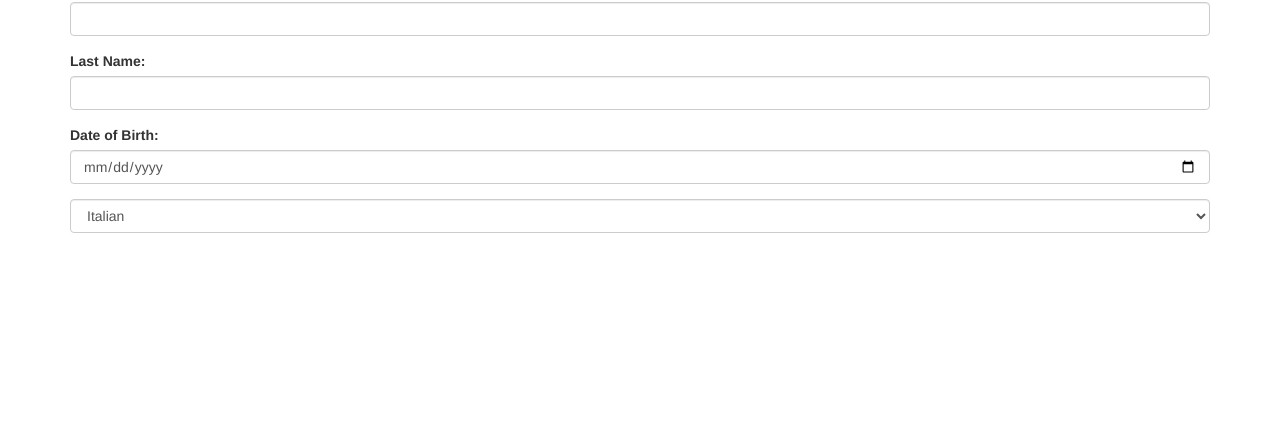
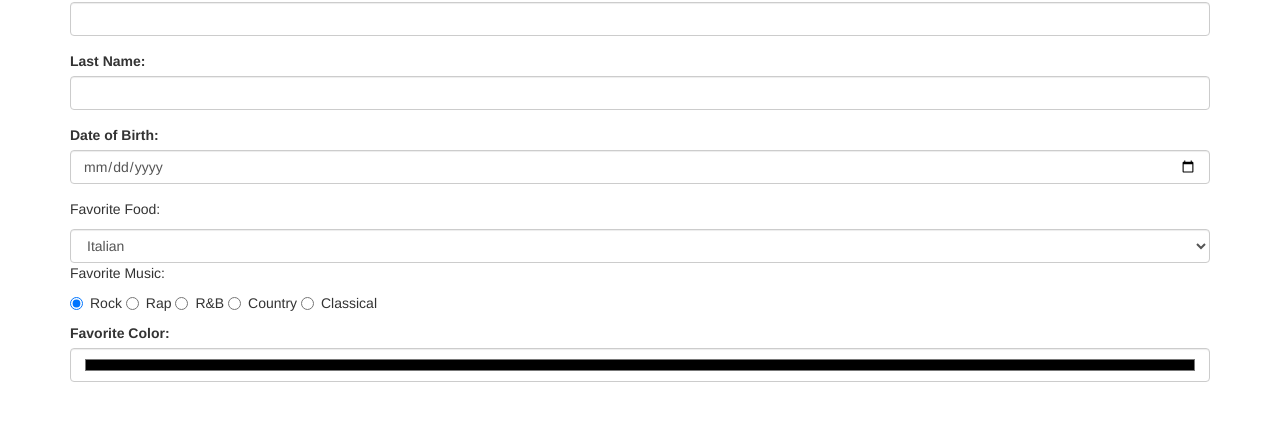
Before and after one commit to jhenager/survey, a plain HTML site: page index.html in a window 1280 px wide. Shown: the part 93-514 px from the top of the page. Drawn offline with Linux system fonts and the light colour scheme.

Commit message:
Add form for favorite color
Co-authored-by: James Henager <jameschenager@gmail.com>

```diff
--- a/index.html
+++ b/index.html
@@ -33,6 +33,7 @@
       </div>
 
       <!-- Favorite Foods [Drop-down] -->
+      <p>Favorite Food:</p>
       <div>
         <select class="form-control" id="favFood">
           <option>Italian</option>
@@ -42,8 +43,37 @@
           <option>Japanese</option>
         </select>
       </div>
+
       <!-- Favorite Music [Radio] -->
+      <p>Favorite Music:</p>
+      <div class="radio">
+        <label>
+          <input type="radio" name="favMusic" value="Rock" checked>
+          Rock
+        </label>
+        <label>
+          <input type="radio" name="favMusic" value="Rap">
+          Rap
+        </label>
+        <label>
+          <input type="radio" name="favMusic" value="R&amp;B">
+          R&amp;B
+        </label>
+        <label>
+          <input type="radio" name="favMusic" value="Country">
+          Country
+        </label>
+        <label>
+          <input type="radio" name="favMusic" value="Classical">
+          Classical
+        </label>
+      </div>
+
       <!-- Favorite Color [Color] -->
+      <div class="form-group">
+        <label for="color">Favorite Color:</label>
+        <input id="color" class="form-control" type="color">
+      </div>
     </div>
   </body>
 </html>
```
